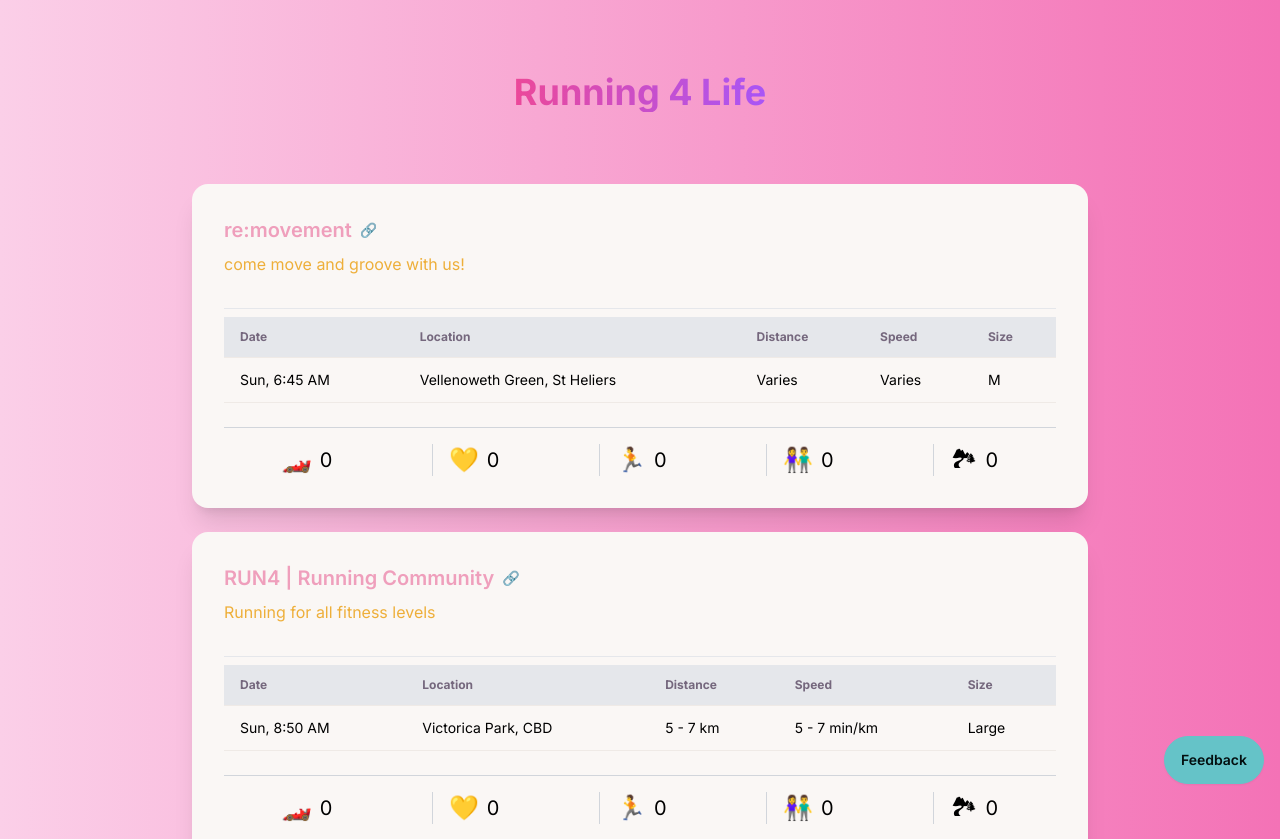
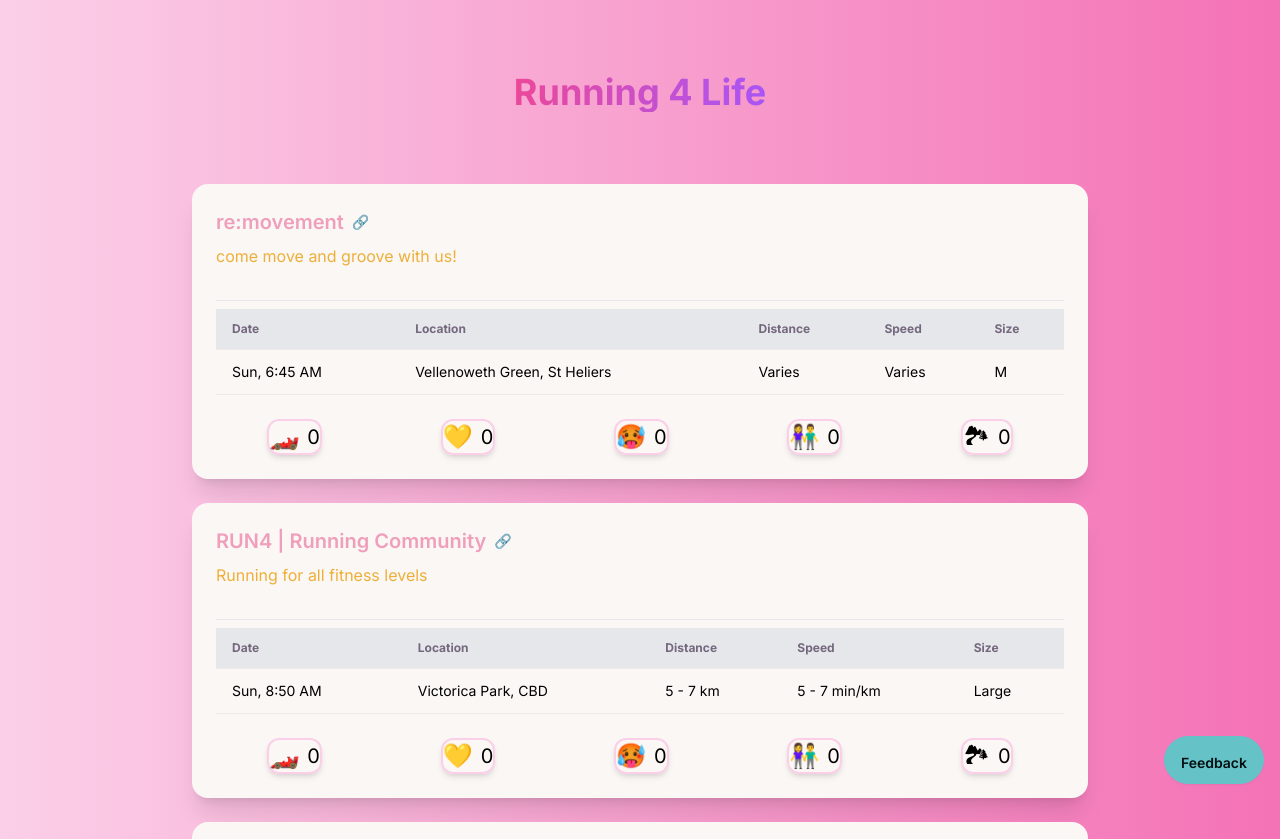
Before and after one commit to hanklikesmatcha/running4life, a Next.js app: page / in a window 1280 px wide. Shown: the top 839 px of the page. Built offline with nearby package versions, Linux system fonts and the light colour scheme.

Commit message:
update styling

```diff
--- a/src/app/components/FeedbackButton.js
+++ b/src/app/components/FeedbackButton.js
@@ -3,7 +3,7 @@ import React from 'react';
 const FeedbackButton = () => {
   return (
     <div className="fixed bottom-4 right-4">
-      <a href='mailto:szuhan.eng@gmail.com' target="_blank" className="btn btn-primary">Feedback</a>
+      <a href='mailto:szuhan.eng@gmail.com' target="_blank" className="btn btn-primary sm:p-2 md:p-4 sm:text-sm">Feedback</a>
     </div>
   );
 };
--- a/src/app/page.js
+++ b/src/app/page.js
@@ -134,7 +134,7 @@ const Home = () => {
   const [emojiCounts, setEmojiCounts] = useState({
     "🏎️": 0,
     "💛": 0,
-    "🏃": 0,
+    "🥵": 0,
     "👫": 0,
     "🏞": 0
   });
@@ -145,7 +145,6 @@ const Home = () => {
       [emoji]: prevCounts[emoji] + 1
     }));
   };
-
   return (
     <div className="flex min-h-screen flex-col items-center justify-center bg-gradient-to-r from-pink-200 to-pink-400 py-10">
       <div className="mb-10 p-8">
@@ -153,12 +152,12 @@ const Home = () => {
           Running 4 Life
         </h1>
       </div>
-      <div className="flex w-full flex-col items-center gap-6">
+      <div className="flex w-full flex-col items-center gap-6 pb-12">
         {cards.map((card, index) => (
           <div
             key={index}
             className="hover:bg-primary-focus aspect-w-16 aspect-h-9 card w-full max-w-4xl bg-base-100 shadow-xl transition-colors duration-300">
-            <div className="card-body">
+            <div className="card-body p-6">
               <div className="flex items-center justify-start gap-2">
                 <h2 className="card-title text-secondary">{card.title}</h2>
                 <a
@@ -170,8 +169,9 @@ const Home = () => {
                 </a>
               </div>
               <p className="mb-4 text-accent">{card.description}</p>
-              <div className="mt-2 overflow-x-auto border-t pt-2">
-                <table className="table w-full text-black">
+              <div className="mt-2 border-t pt-2">
+                <div className="w-full flex justify-center">
+                  <table className="table w-full max-w-full text-black">
                     <thead className="bg-gray-200">
                       <tr>
                         <th>Date</th>
@@ -192,17 +192,18 @@ const Home = () => {
                     </tbody>
                   </table>
                 </div>
-              <div className="mt-4 flex justify-around border-t border-gray-300 pt-4">
+              </div>
+              <div className="mt-2 flex justify-around pt-2 gap-4">
                 {Object.keys(emojiCounts).map((emoji, idx) => (
                   <div
                     key={emoji}
-                    className={`flex items-center justify-self-center align-middle ${idx > 0 ? "border-l border-gray-300" : ""} px-4`}>
+                    className={`flex items-center align-middle border-2 shadow-md border-pink-200 outline-offset-4 rounded-xl`}>
                     <button
                       onClick={() => handleEmojiClick(emoji)}
-                      className="flex transform items-center text-2xl transition-transform hover:scale-110 active:scale-90">
+                      className="flex transform text-2xl transition-transform hover:scale-110 active:scale-90">
                       {emoji}
                     </button>
-                    <span className="ml-2 flex items-center text-xl text-black">
+                    <span className="ml-2 flex text-xl text-black">
                       {emojiCounts[emoji]}
                     </span>
                   </div>
```
Lines whose indentation alone changed are shown as unchanged.
